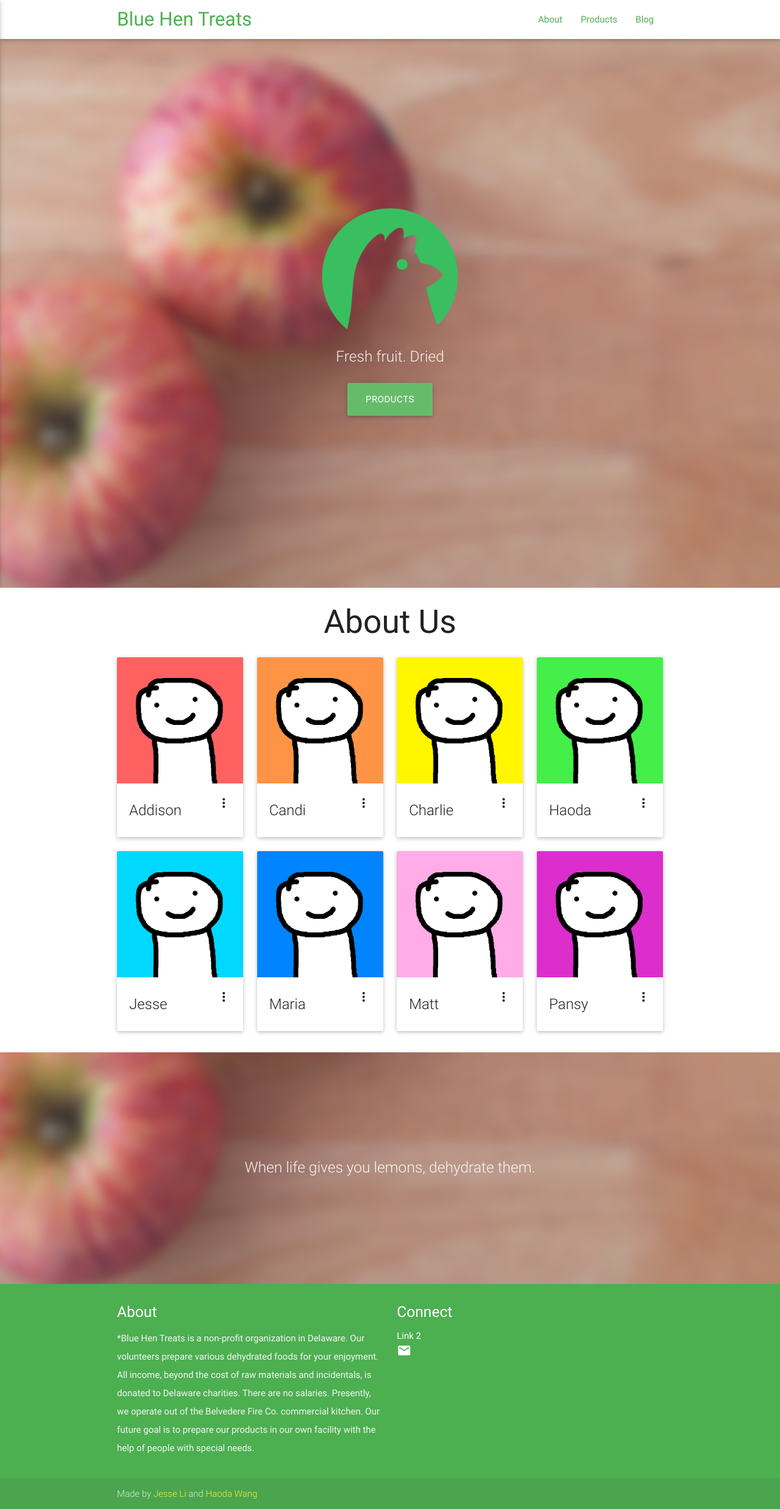
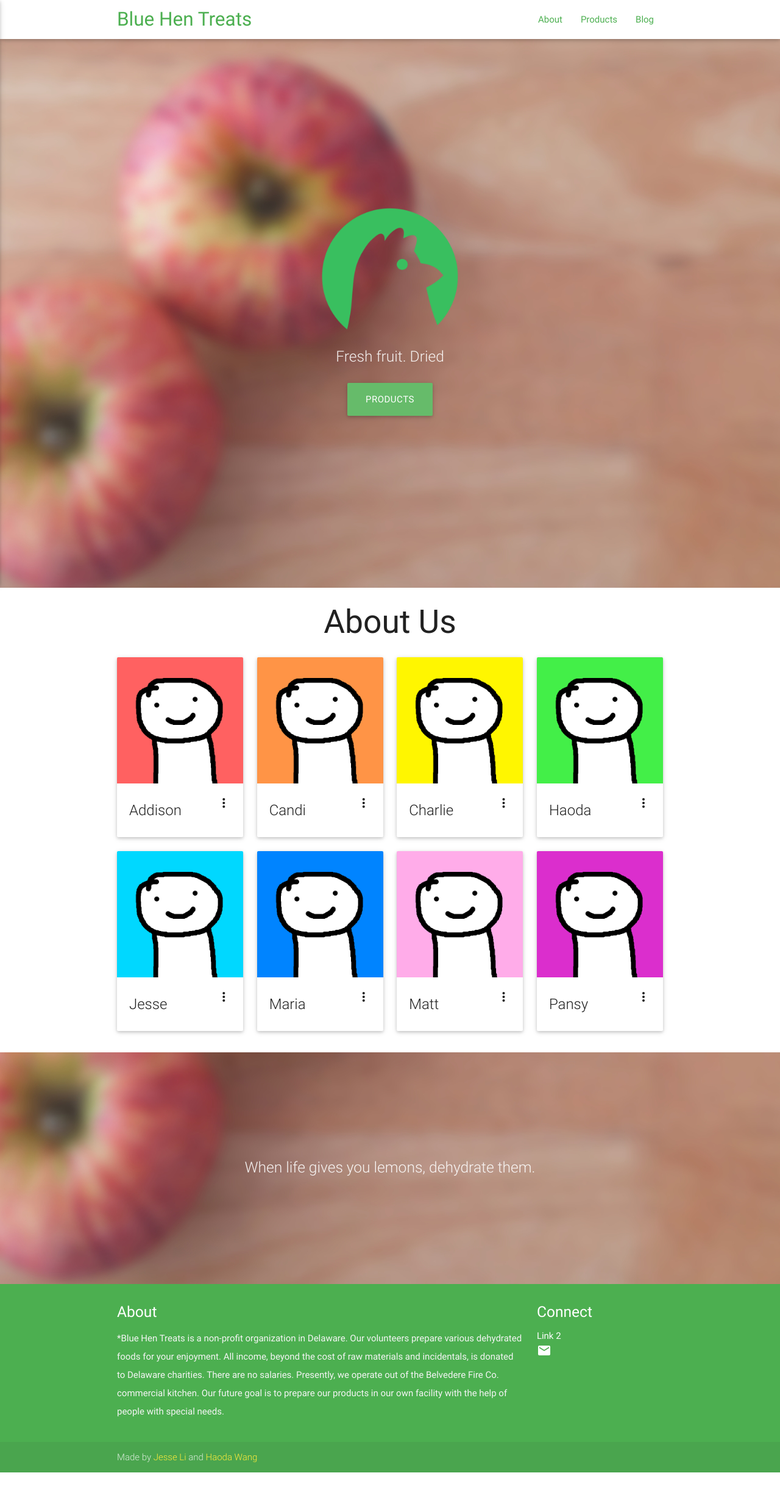
Before and after one commit to veggiedefender/bluehentreats, a Jekyll site: the page built from index.html, in a window 1280 px wide. Shown: the whole page at 61% size. Built offline with Jekyll 4.4.1, drawn with Linux system fonts in a browser that asks for light colours; nearby versions of some CDN libraries; after the commit the page ends 2415 px from its top, so only the background shows below that.

Commit message:
fixed lengths

```diff
--- a/_includes/footer.html
+++ b/_includes/footer.html
@@ -1,12 +1,9 @@
 <footer class="page-footer green">
   <div class="container">
     <div class="row">
-      <div class="col l6 s12">
+      <div class="col l9 s12">
         <h5 class="white-text">About</h5>
         <p class="grey-text text-lighten-4">{{ site.description }}</p>
-
-      </div>
-      <div class="col l3 s12">
       </div>
       <div class="col l3 s12">
         <h5 class="white-text">Connect</h5>
```
